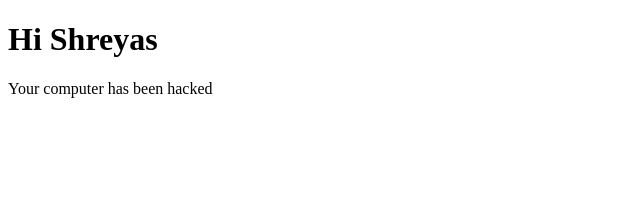
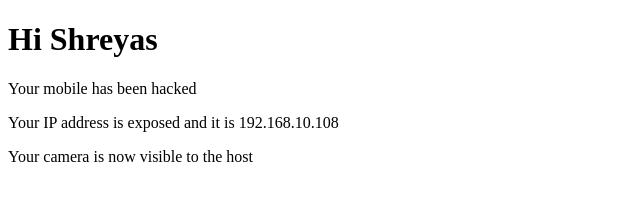
Before and after one commit to Sharaths-s/Sharaths-s.github.io, a plain HTML site: page index.html in a window 1280 px wide. Shown: the whole page, without its empty margins (0-640 px from the left). Drawn offline with Linux system fonts and the light colour scheme.

Commit message:
Update index.html

```diff
--- a/index.html
+++ b/index.html
@@ -2,6 +2,8 @@
 <html>
 <body>
 <h1>Hi Shreyas</h1>
-<p>Your computer has been hacked</p>
+<p>Your mobile has been hacked</p>
+<p>Your IP address is exposed and it is 192.168.10.108</p>
+<p>Your camera is now visible to the host</p>
 </body>
 </html>
```
